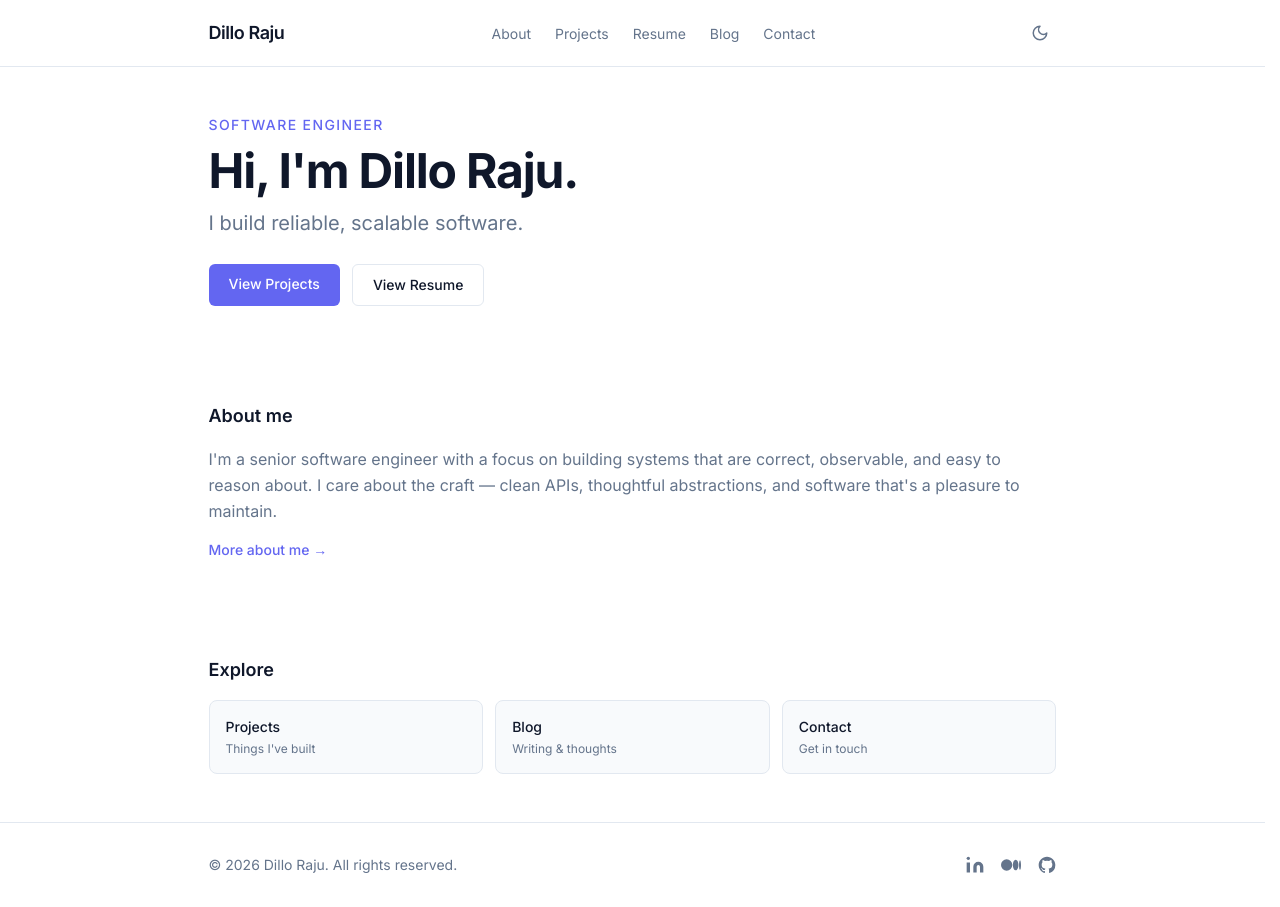
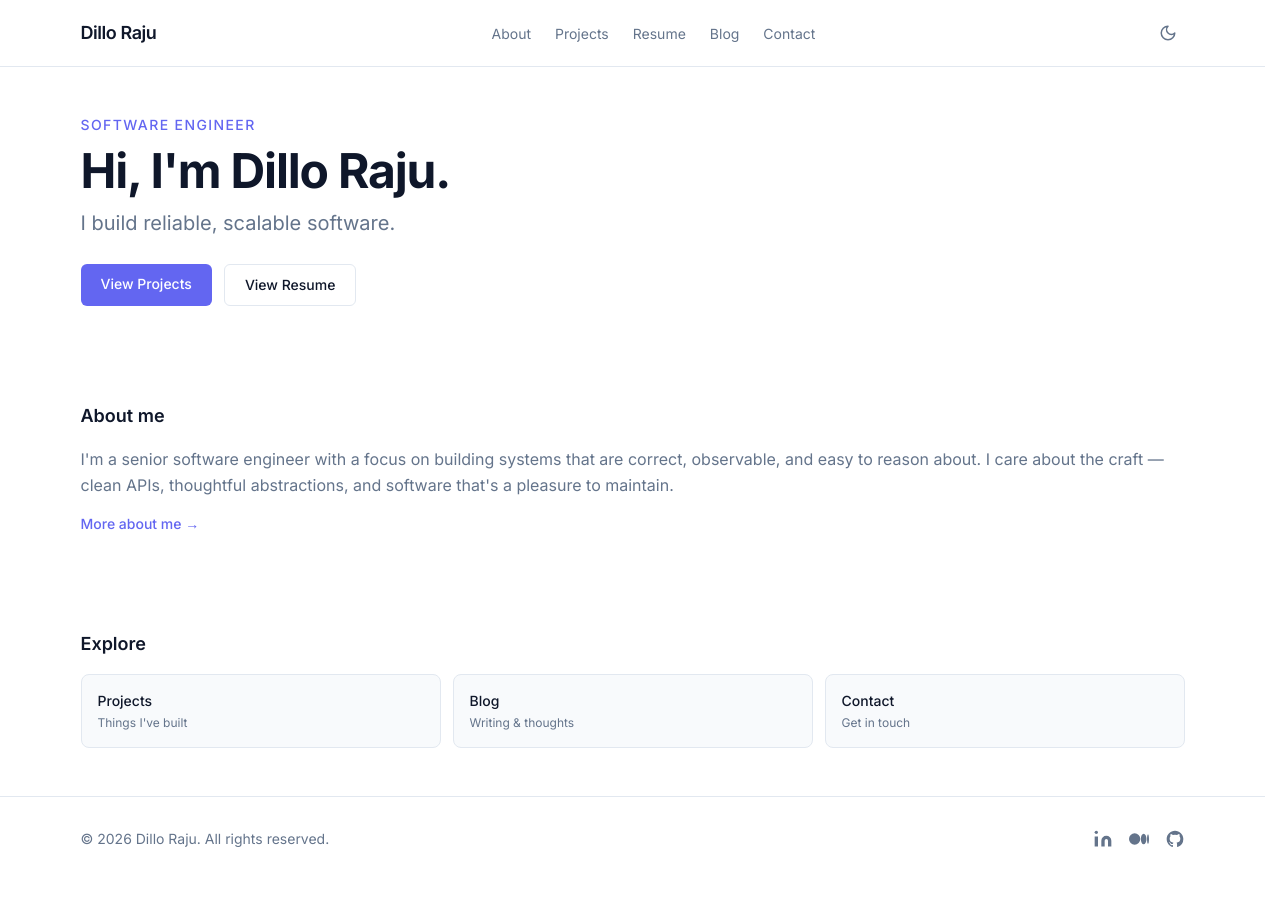
Before and after one commit to dillo/portfolio, a Next.js app: page / in a window 1280 px wide. After the commit the page ends 881 px from the top, so only its background shows below. Built offline with nearby package versions, Linux system fonts and the light colour scheme.

Commit message:
feat: widen layout to max-w-6xl for better resume display
Bumps the content container from max-w-4xl to max-w-6xl so the
resume PDF renders at ~95% zoom. Updates Nav and Footer to match.

```diff
--- a/app/layout.tsx
+++ b/app/layout.tsx
@@ -45,7 +45,7 @@ export default function RootLayout({ children }: { children: React.ReactNode })
       <body className="bg-background text-foreground flex min-h-full flex-col">
         <ThemeProvider>
           <Nav />
-          <main className="mx-auto w-full max-w-4xl flex-1 px-6 py-12">
+          <main className="mx-auto w-full max-w-6xl flex-1 px-6 py-12">
             <PageTransition>{children}</PageTransition>
           </main>
           <Footer />
--- a/components/Footer.tsx
+++ b/components/Footer.tsx
@@ -3,7 +3,7 @@ import Link from 'next/link'
 export default function Footer() {
   return (
     <footer className="border-border mt-auto border-t">
-      <div className="mx-auto flex max-w-4xl flex-col items-center justify-between gap-4 px-6 py-8 sm:flex-row">
+      <div className="mx-auto flex max-w-6xl flex-col items-center justify-between gap-4 px-6 py-8 sm:flex-row">
         <p className="text-muted text-sm">
           © {new Date().getFullYear()} Dillo Raju. All rights reserved.
         </p>
--- a/components/Nav.tsx
+++ b/components/Nav.tsx
@@ -20,7 +20,7 @@ export default function Nav() {
 
   return (
     <header className="border-border bg-background/80 sticky top-0 z-50 border-b backdrop-blur-md">
-      <nav className="mx-auto flex max-w-4xl items-center justify-between px-6 py-4">
+      <nav className="mx-auto flex max-w-6xl items-center justify-between px-6 py-4">
         <Link
           href="/"
           className="text-foreground hover:text-accent text-lg font-semibold tracking-tight transition-colors"
```
